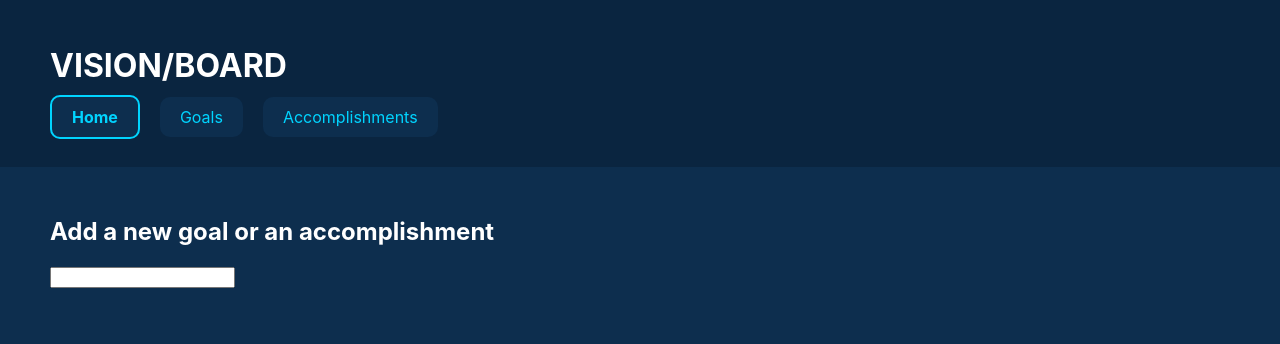
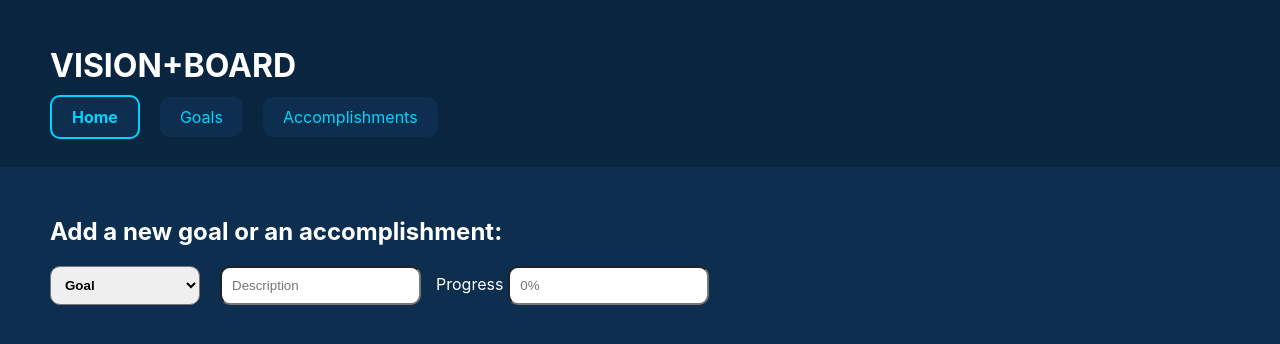
Before and after one commit to winfeigle/react-phase-2-project, a React (Create React App) app: page / in a window 1280 px wide. Shown: the top 344 px of the page. Built offline with nearby package versions, Linux system fonts and the light colour scheme; data requests are answered from the project's data file.

Commit message:
Add form styles

```diff
--- a/db.json
+++ b/db.json
@@ -20,20 +20,17 @@
     {
       "id": 1,
       "name": "Sell First Company: Epiforce, Inc.",
-      "image": "http://www.pngmart.com/files/3/Toy-Story-Woody-PNG-Photos.png",
       "completed": "July 2016"
     },
     {
       "id": 2,
       "name": "Sell Second Company: FP Media",
-      "image": "http://www.pngmart.com/files/3/Toy-Story-Woody-PNG-Photos.png",
       "completed": "September 2016",
       "progress": "59"
     },
     {
       "id": 3,
       "name": "Graduate College with Honors",
-      "image": "http://www.pngmart.com/files/3/Toy-Story-Woody-PNG-Photos.png",
       "completed": "December 2019"
     }
   ]
--- a/src/components/Form.js
+++ b/src/components/Form.js
@@ -1,13 +1,56 @@
-import React from "react";
+import React, { useState } from "react";
 
 function Form(){
+    const [formType, setFormType] = useState(true)
+    const [formData, setFormData] = useState({
+
+    })
+
+    const handleChange = () => {
+        setFormType(!formType);
+    }
+
+
+
     return(
-        <div id="form-container">
-            <form id="form">
-                <h2>Add a new goal or an accomplishment</h2>
-                <input></input>
+        <section id="form-section">
+            <h2>Add a new goal or an accomplishment:</h2>
+            <form>
+                <select
+                    name="form-type"
+                    onChange={handleChange}
+                    >
+                    <option value="goal">Goal</option>
+                    <option value="accomplishment">Accomplishment</option>
+                </select>
+                <label>
+                    <input
+                        type="text"
+                        value=""
+                        placeholder="Description"
+                        />
+                </label>
+                {
+                // Ternary operator to determine which kind of form we are completing, based off of the dropdown selection.
+                formType ?
+                    <label>Progress
+                    <input
+                        type="number"
+                        placeholder="0%"
+                        value=""
+                        />
+                    </label>
+                    :
+                    <label>Completion Date:
+                    <input
+                        type="text"
+                        placeholder="Ex. May 2020"
+                        value=""
+                        />
+                    </label>
+                }
             </form>
-        </div>
+        </section>
     );
 }
 
--- a/src/components/NavBar.js
+++ b/src/components/NavBar.js
@@ -20,7 +20,7 @@ function NavBar() {
     return(
         <div id="nav-bar">
           <h1 className="site-title">
-              VISION/BOARD
+              VISION+BOARD
           </h1>
           <NavLink
             to="/"
--- a/src/index.css
+++ b/src/index.css
@@ -90,6 +90,20 @@ code {
   width: 100%;
 }
 
-#form-container {
+#form-section {
   margin: 50px;
 }
+
+form input, select {
+  padding: 10px;
+  border-radius: 10px;
+}
+
+form select{
+  font-weight: bold;
+  margin: 0px 15px 0px 0px;
+}
+
+form input{
+  margin: 0px 15px 0px 5px;
+}
```
